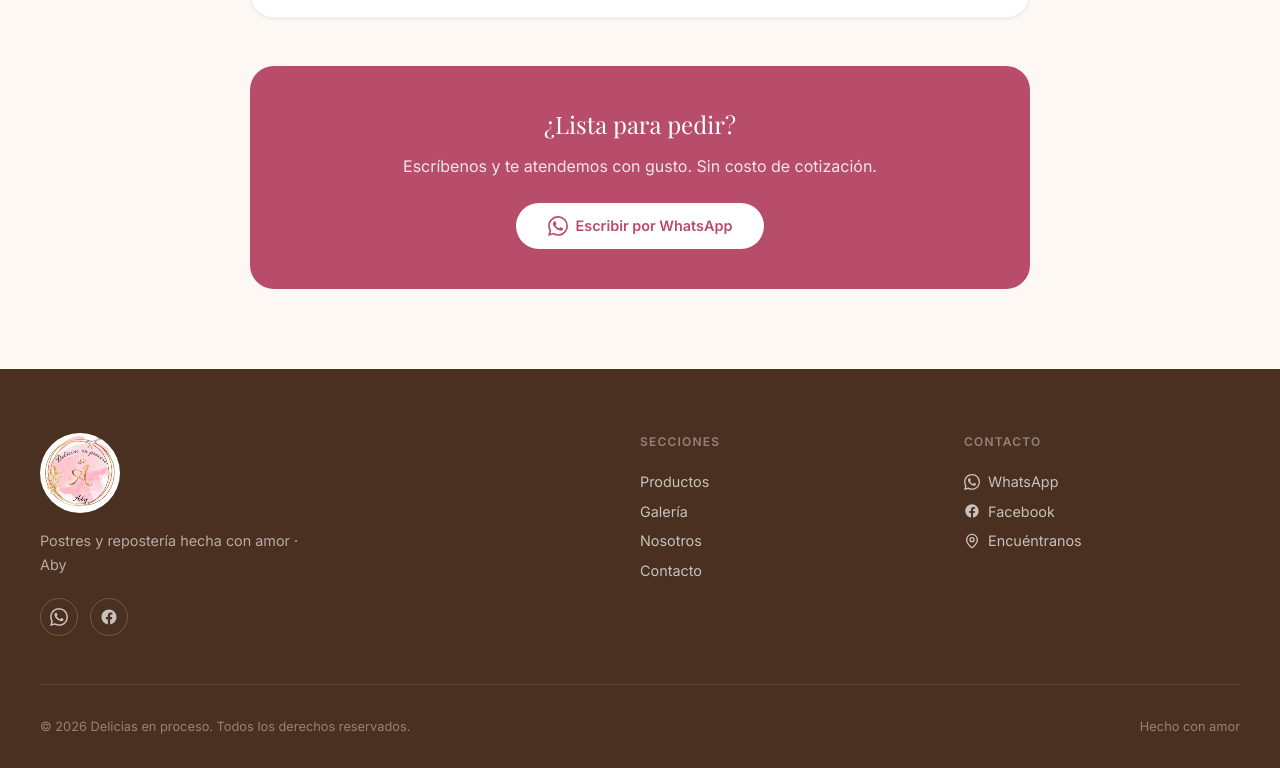
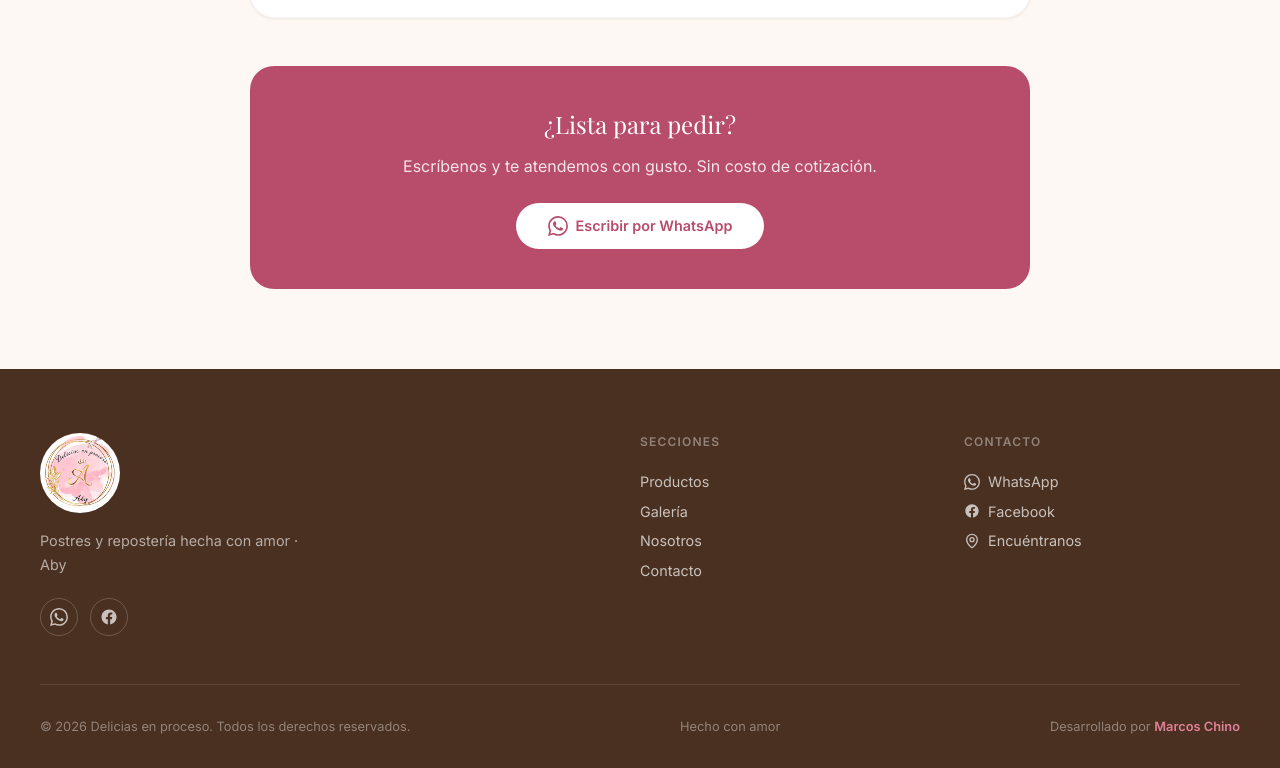
Before and after one commit to DevChinoC/Delicias-en-proceso, a React (Vite) app: page /contacto in a window 1280 px wide. Shown: the part 946-1714 px from the top of the page. Built offline with nearby package versions, Linux system fonts and the light colour scheme; no server answers; a web font is replaced by a local one.

Commit message:
se agrega desarrolador

```diff
--- a/src/components/layout/Footer.tsx
+++ b/src/components/layout/Footer.tsx
@@ -5,9 +5,9 @@ import { FacebookIcon, WhatsAppIcon, MailIcon, MapPinIcon, InstagramIcon } from
 
 const navLinks = [
   { to: '/productos', label: 'Productos' },
-  { to: '/galeria',   label: 'Galería' },
-  { to: '/nosotros',  label: 'Nosotros' },
-  { to: '/contacto',  label: 'Contacto' },
+  { to: '/galeria', label: 'Galería' },
+  { to: '/nosotros', label: 'Nosotros' },
+  { to: '/contacto', label: 'Contacto' },
 ]
 
 function Footer() {
@@ -127,6 +127,17 @@ function Footer() {
         <div className="footer-bottom">
           <span>© {year} {siteConfig.name}. Todos los derechos reservados.</span>
           <span>Hecho con amor</span>
+          <span>
+            Desarrollado por{' '}
+            <a
+              href="https://marcoschinportafolio.vercel.app/"
+              target="_blank"
+              rel="noopener noreferrer"
+              className="footer-dev-link"
+            >
+              Marcos Chino
+            </a>
+          </span>
         </div>
       </div>
     </footer>
--- a/src/style.css
+++ b/src/style.css
@@ -600,6 +600,18 @@ button { font: inherit; cursor: pointer; border: none; background: none; }
   color: rgba(255,255,255,.4);
 }
 
+.footer-dev-link {
+  color: var(--color-rose-light);
+  font-weight: 600;
+  text-decoration: none;
+  transition: var(--transition);
+  border-bottom: 1px solid transparent;
+}
+.footer-dev-link:hover {
+  color: #fff;
+  border-bottom-color: var(--color-rose-light);
+}
+
 /* ─── WhatsApp FAB ───────────────────────────────────────── */
 .whatsapp-fab {
   position: fixed;
```
